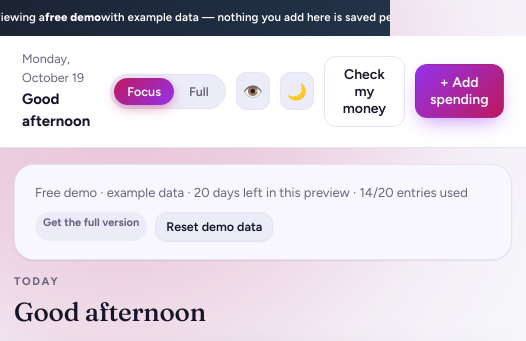
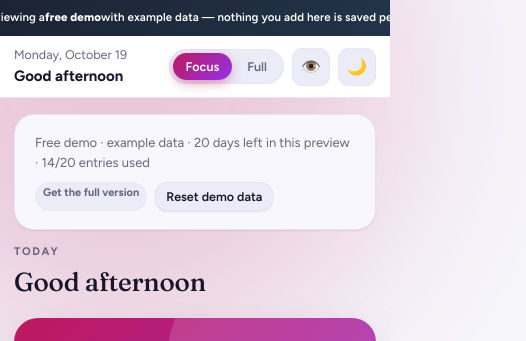
Before and after one commit to WellKept-Tools/Ultimate_Budget_Planner, a plain HTML site: page index.html in a window 390 px wide. Shown: the top 341 px of the page, 526 px wide, since content can reach past the window. Drawn offline with Linux system fonts and the light colour scheme.

Commit message:
Add index.html

```diff
--- a/index.html
+++ b/index.html
@@ -27,6 +27,7 @@
   --font-ui: "Figtree", system-ui, -apple-system, "Segoe UI", Roboto, Arial, sans-serif;
   --font-display: "Fraunces", "Iowan Old Style", Georgia, "Times New Roman", serif;
   --text-scale:1;
+  --content-max:1440px;
   /* validated categorical chart palette (dataviz skill reference instance) */
   --cat-1:#2a78d6; --cat-1-rgb:42,120,214;  --cat-2:#eb6834; --cat-2-rgb:235,104,52;
   --cat-3:#1baf7a; --cat-3-rgb:27,175,122;  --cat-4:#eda100; --cat-4-rgb:237,161,0;
@@ -108,8 +109,8 @@ a{color:inherit;}
 @media (max-width:620px){ #demo-top-banner{font-size:11.5px; height:36px;} }
 
 /* ===================== LAYOUT SHELL ===================== */
-#shell{display:grid; grid-template-columns:230px 1fr; min-height:calc(100vh - 40px); position:relative; z-index:1;}
-@media (max-width:860px){ #shell{grid-template-columns:1fr;} }
+#shell{display:grid; grid-template-columns:230px minmax(0,1fr); min-height:calc(100vh - 40px); position:relative; z-index:1;}
+@media (max-width:860px){ #shell{grid-template-columns:minmax(0,1fr);} }
 
 #sidebar{
   background:var(--card); border-right:1px solid var(--border); padding:20px 14px;
@@ -130,11 +131,24 @@ a{color:inherit;}
 .navitem .ic{width:18px; text-align:center;}
 
 #topbar{
-  display:flex; align-items:center; gap:10px; padding:14px 22px; border-bottom:1px solid var(--border);
+  border-bottom:1px solid var(--border);
   background:var(--card); position:sticky; top:40px; z-index:20;
 }
+.topbar-inner{
+  display:flex; align-items:center; gap:10px; padding:14px 24px;
+  width:100%; max-width:var(--content-max); margin-inline:auto;
+}
+@media (max-width:860px){ .topbar-inner{padding:14px 14px;} }
+@media (max-width:620px){
+  .topbar-inner{padding:10px 14px; gap:8px; flex-wrap:wrap;}
+  .topbar-inner > div:first-child{min-width:0; flex:1 1 0;}
+  .topbar-inner > .spacer{display:none;}
+  .topbar-inner > .btn{display:none;}
+}
+/* very narrow phones: drop the date line, keep the greeting */
+@media (max-width:374px){ .topbar-inner > div:first-child > div:first-child{display:none;} }
 @media (max-width:620px){ #topbar{top:36px;} }
-#topbar .spacer{flex:1;}
+.topbar-inner .spacer{flex:1;}
 .iconbtn{
   background:var(--bg-2); border:1px solid var(--border); border-radius:10px; width:38px; height:38px;
   display:flex; align-items:center; justify-content:center; font-size:16px; color:var(--text);
@@ -157,16 +171,16 @@ a{color:inherit;}
 .pill-toggle button{border:none; background:transparent; padding:6px 13px; border-radius:999px; font-size:12.5px; font-weight:600; color:var(--text-muted); transition:background .15s, color .15s;}
 .pill-toggle button.active{background:linear-gradient(135deg,var(--brand),var(--accent)); color:#fff; box-shadow:0 4px 12px -2px rgba(var(--brand-rgb),.5);}
 
-#main{padding:22px 24px 90px; max-width:1180px;}
+#main{padding:22px 24px 90px; width:100%; max-width:var(--content-max); margin-inline:auto;}
 @media (max-width:860px){ #main{padding:16px 14px 90px;} }
 .overline{font-size:11px; font-weight:700; letter-spacing:.14em; text-transform:uppercase; color:var(--text-muted); margin-bottom:2px;}
 .screen-title{font-size:26px; margin-bottom:16px;}
-.grid-23{display:grid; grid-template-columns:2fr 1fr; gap:18px;}
-@media (max-width:860px){ .grid-23{grid-template-columns:1fr;} }
+.grid-23{display:grid; grid-template-columns:minmax(0,2fr) minmax(0,1fr); gap:18px;}
+@media (max-width:860px){ .grid-23{grid-template-columns:minmax(0,1fr);} }
 .row{display:flex; gap:14px; flex-wrap:wrap;}
-.col{display:flex; flex-direction:column; gap:14px;}
-
-.card{background:var(--card); border:1px solid var(--border); border-radius:var(--radius-card); padding:18px 20px;
+.col{display:flex; flex-direction:column; gap:14px; min-width:0;}
+
+.card{background:var(--card); border:1px solid var(--border); border-radius:var(--radius-card); padding:18px 20px; min-width:0;
   box-shadow:var(--shadow-sm); transition:transform .18s ease, box-shadow .18s ease, border-color .18s ease;}
 .card:hover{ transform:translateY(-3px); box-shadow:var(--shadow-md); border-color:rgba(var(--brand-rgb),.3); }
 .card.soft{background:var(--card-soft);}
@@ -223,6 +237,7 @@ label{font-size:12.5px; color:var(--text-muted); display:block; margin-bottom:4p
 .list-row .amt{font-weight:700; font-size:14.5px; white-space:nowrap;}
 .list-row .amt.out{color:var(--text);} .list-row .amt.in{color:var(--positive);}
 .list-row .iconbtn{width:30px;height:30px;font-size:13px;}
+@media (max-width:620px){ .list-row{flex-wrap:wrap; gap:8px;} }
 
 table.datatable{width:100%; border-collapse:collapse; font-size:13px;}
 table.datatable th, table.datatable td{text-align:left; padding:7px 8px; border-bottom:1px solid var(--border);}
@@ -1490,6 +1505,7 @@ function renderTabbar(){
 function renderTopbar(){
   const d = new Intl.DateTimeFormat(LOCALE_MAP[state.settings.locale]||'en-US',{weekday:'long', day:'numeric', month:'long'}).format(new Date());
   return `
+    <div class="topbar-inner">
     <div><div style="font-size:12.5px;color:var(--text-muted)">${esc(d)}</div><div style="font-weight:700">${esc(greeting())}</div></div>
     <div class="spacer"></div>
     <div class="pill-toggle" role="group" aria-label="Focus or full mode">
@@ -1500,6 +1516,7 @@ function renderTopbar(){
     <button class="iconbtn" data-action="toggle-mode" title="${esc(t('mode'))}">${state.settings.mode==='dark'?'☀️':'🌙'}</button>
     <button class="btn ghost" data-action="open-check-money">${esc(t('check_my_money'))}</button>
     <button class="btn primary" data-action="open-add-spending">${esc(t('add_spending'))}</button>
+    </div>
   `;
 }
 
```
